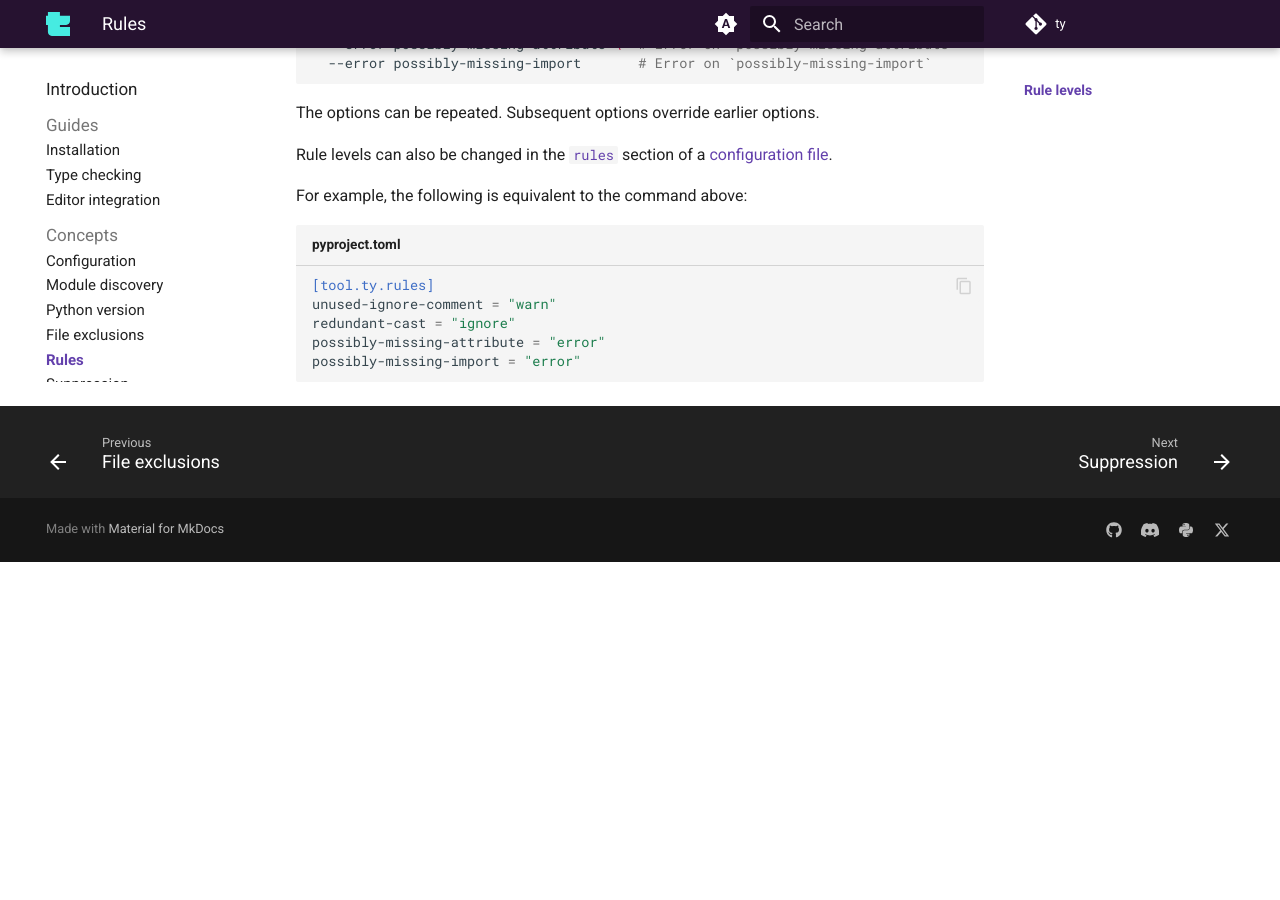
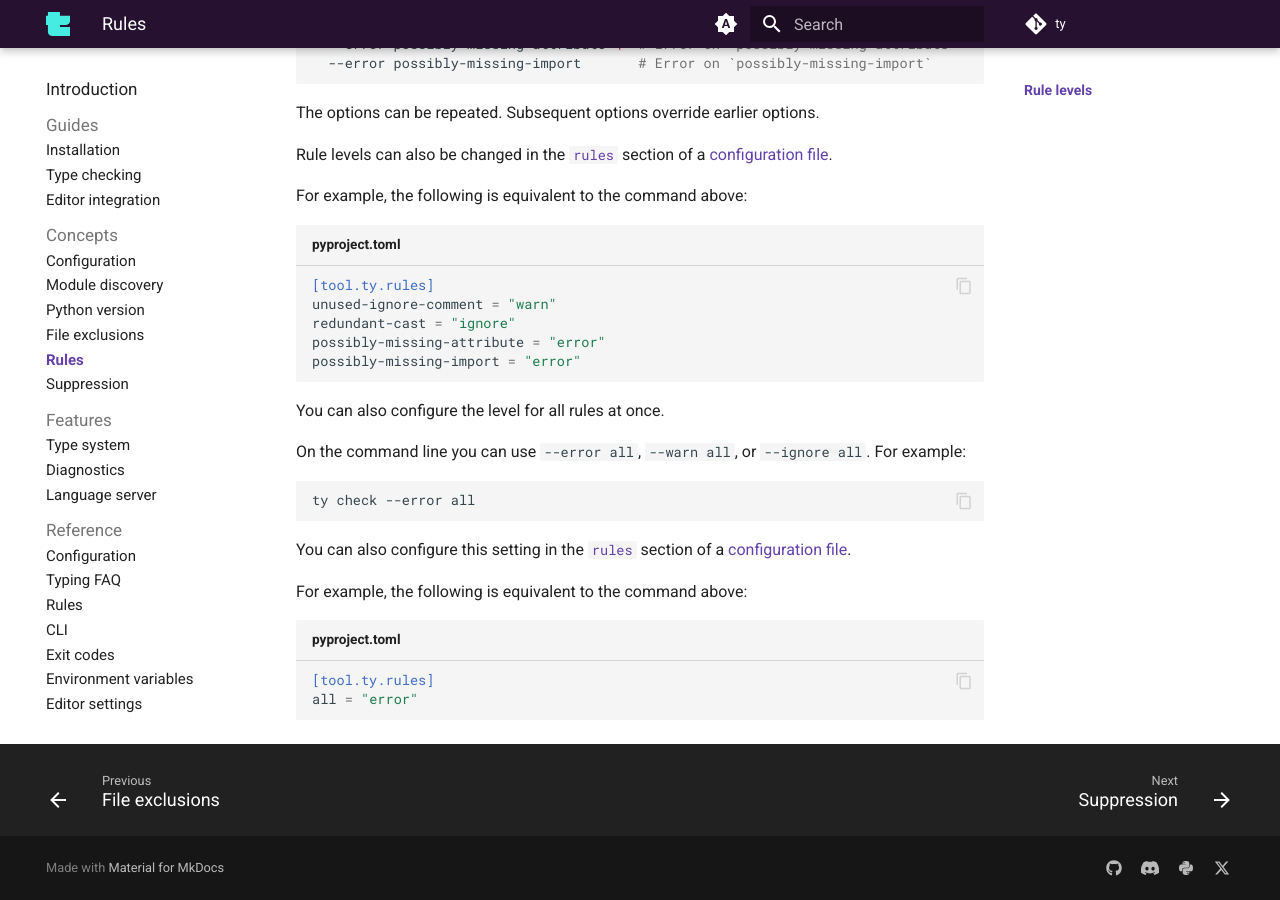
Before and after one commit to astral-sh/ty, an MkDocs documentation site: the page built from docs/rules.md, in a window 1280 px wide and 900 px high, scrolled down 792 px. Built offline with MkDocs 1.6.1 and Material for MkDocs 9.7.7, drawn with Linux system fonts in a browser that asks for light colours; comment, search, counter and statistics services are not loaded; before the commit the page ends 1354 px from its top, so only the background shows below that.

Commit message:
Document configuration option for setting level for all rules (#2691)
Resolves #2670.

````diff
--- a/docs/rules.md
+++ b/docs/rules.md
@@ -42,3 +42,22 @@
 possibly-missing-attribute = "error"
 possibly-missing-import = "error"
 ```
+
+You can also configure the level for all rules at once.
+
+On the command line you can use `--error all`, `--warn all`, or `--ignore all`. For example:
+
+```shell
+
+ty check --error all
+```
+
+You can also configure this setting in the [`rules`](./reference/configuration.md#rules) section of a
+[configuration file](./configuration.md).
+
+For example, the following is equivalent to the command above:
+
+```toml title="pyproject.toml"
+[tool.ty.rules]
+all = "error"
+```
````
